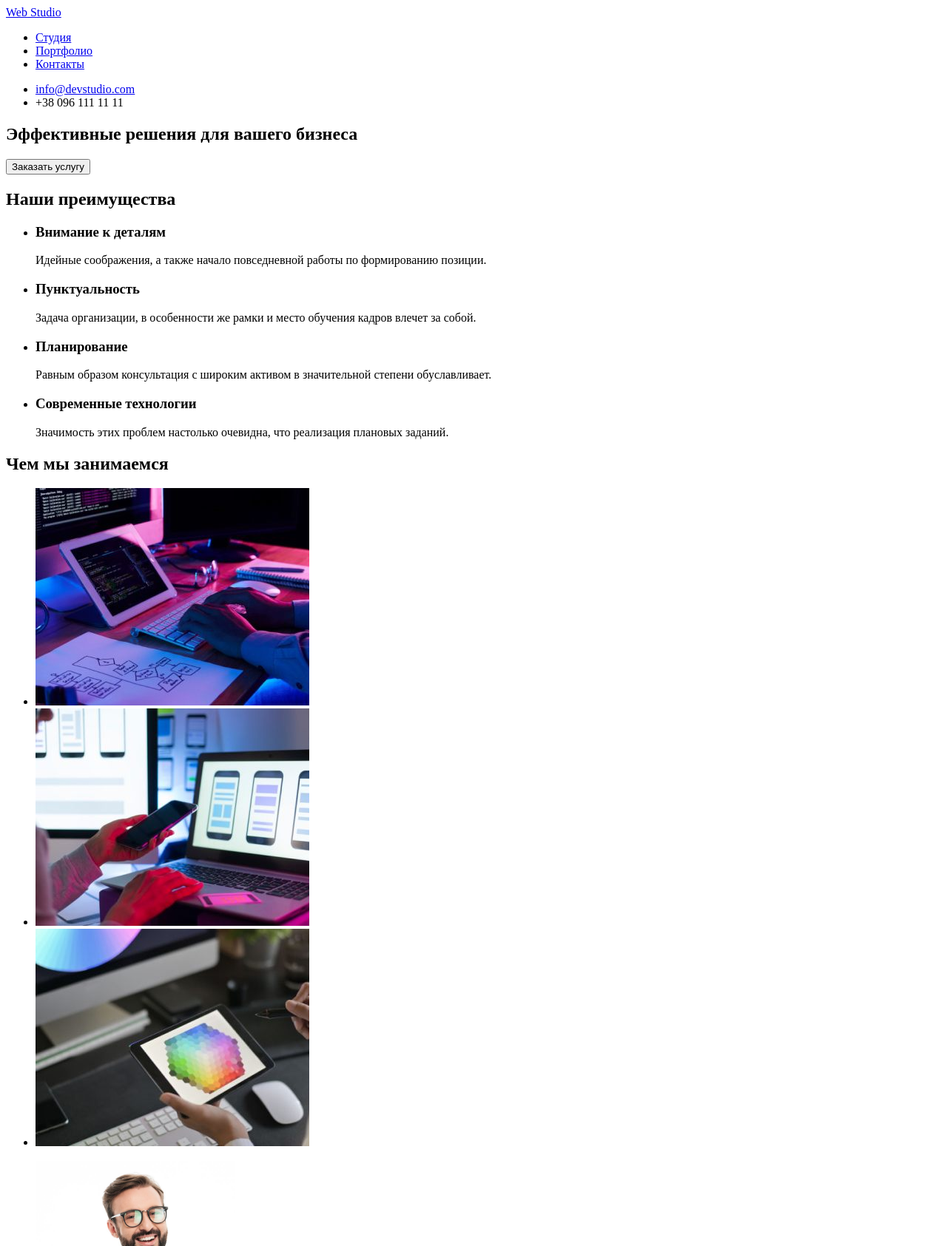
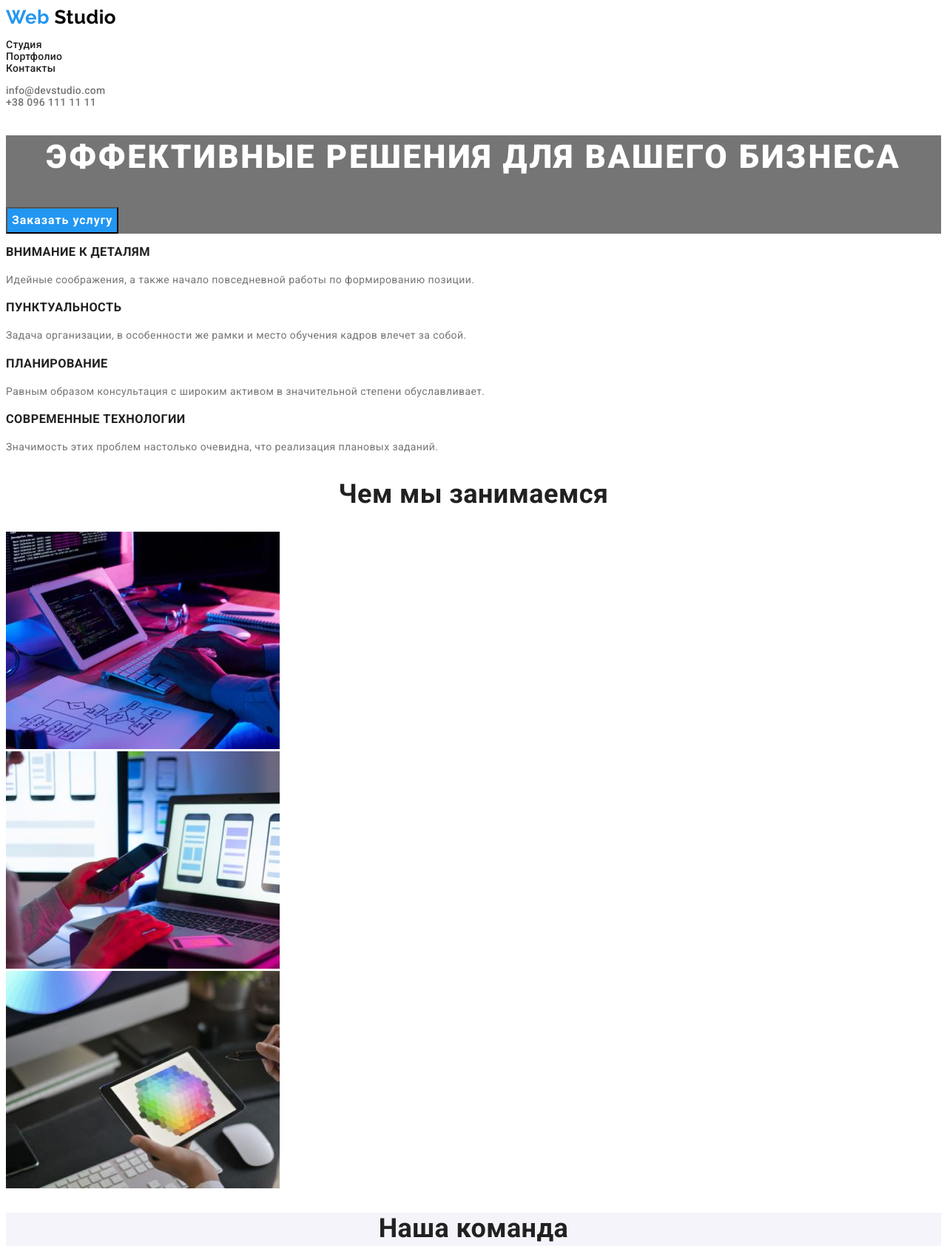
Before and after one commit to stets-js/goit-markup-hw-02, a plain HTML site: page index.html in a window 1280 px wide. Shown: the top 1685 px of the page at 74% size. Drawn offline with Linux system fonts and the light colour scheme.

Commit message:
Добавляет стили для Главной

```diff
--- /dev/null
+++ b/css/styles.css
@@ -0,0 +1,186 @@
+:root {
+  --main-bg: #ffffff;
+  --secondary-bg: #f5f4fa;
+  --accent: #2196f3;
+  --main-text: #757575;
+  --title-text: #212121;
+}
+
+body {
+  background-color: var(--main-bg);
+  color: var(--main-text);
+  font-family: "Roboto", sans-serif;
+  letter-spacing: 0.03em;
+  font-size: 14px;
+}
+
+/********************** Header *****************************/
+
+.logo {
+  color: #000000;
+  text-decoration: none;
+  font-family: Raleway, sans-serif;
+  font-size: 26px;
+  line-height: 1.2;
+}
+
+.logo span {
+  color: var(--accent);
+}
+.nav-list {
+  list-style-type: none;
+  padding-left: 0;
+  font-weight: 500;
+  line-height: 1.14;
+  letter-spacing: 0.02em;
+}
+.nav-list a {
+  text-decoration: inherit;
+  color: var(--title-text);
+}
+
+.nav-list a:hover,
+.contact-list a:hover,
+.nav-list a:focus,
+.contact-list a:focus {
+  color: var(--accent);
+}
+.contact-list {
+  list-style-type: none;
+  padding-left: 0;
+  font-weight: 500;
+  line-height: 1.14;
+  letter-spacing: 0.02em;
+}
+.contact-list a {
+  color: inherit;
+  text-decoration: inherit;
+}
+
+/************************* MAIN ***************************/
+/* временный фон HERO */
+.hero {
+  background-color: var(--main-text);
+}
+
+.hero h1 {
+  color: #ffffff;
+  font-weight: 900;
+  font-size: 44px;
+  line-height: 1.36;
+  text-align: center;
+  letter-spacing: 0.06em;
+  text-transform: uppercase;
+}
+.hero-button:hover,
+.hero-button:focus {
+  background-color: #ffffff;
+  color: var(--accent);
+}
+.hero-button {
+  background-color: var(--accent);
+  color: #ffffff;
+  font-family: inherit;
+  font-weight: 700;
+  font-size: 16px;
+  line-height: 1.87;
+  text-align: center;
+  letter-spacing: 0.06em;
+  cursor: pointer;
+}
+
+/*** benefits ***/
+
+.benefits h2 {
+  display: none;
+}
+.benefits h3 {
+  color: var(--title-text);
+  font-weight: 700;
+  line-height: 1.14;
+  text-transform: uppercase;
+}
+
+.benefits-list {
+  list-style-type: none;
+  padding-left: 0;
+  line-height: 1.71;
+}
+
+/***** activity *****/
+.activity h2 {
+  color: var(--title-text);
+  font-weight: 700;
+  font-size: 36px;
+  line-height: 1.17;
+  text-align: center;
+}
+
+.activity-list {
+  list-style-type: none;
+  padding-left: 0;
+}
+
+/***** team *****/
+.team {
+  background-color: var(--secondary-bg);
+}
+.team h2 {
+  color: var(--title-text);
+  font-weight: 700;
+  font-size: 36px;
+  line-height: 1.17;
+  text-align: center;
+}
+.team h3 {
+  color: var(--title-text);
+  font-weight: 500;
+  font-size: 16px;
+  line-height: 1.19;
+  text-align: center;
+}
+
+.team-list {
+  padding-left: 0;
+  font-size: 16px;
+  line-height: 1.19;
+  text-align: center;
+}
+
+/*************************** footer *****************************/
+.footer-info {
+  background-color: #2f303a;
+}
+
+.logo-footer {
+  color: #ffffff;
+  text-decoration: inherit;
+  font-family: Raleway;
+  font-weight: 700;
+  font-size: 26px;
+  line-height: 1.19;
+}
+
+.logo-footer span {
+  color: var(--accent);
+}
+
+.footer-list {
+  list-style-type: none;
+  padding-left: 0;
+  line-height: 1.71;
+}
+
+.footer-list a {
+  color: rgba(255, 255, 255, 0.6);
+  text-decoration: inherit;
+}
+.footer-list address {
+  color: #ffffff;
+  font-family: inherit;
+  font-style: inherit;
+}
+.footer-list a:hover,
+.footer-list a:focus {
+  color: #ffffff;
+}
--- a/index.html
+++ b/index.html
@@ -4,21 +4,26 @@
     <meta charset="UTF-8">
     <meta name="viewport" content="width=device-width, initial-scale=1.0">
     <title>WebStudio</title>
-</head>
+    <link rel="preconnect" href="https://fonts.googleapis.com">
+    <link rel="preconnect" href="https://fonts.gstatic.com" crossorigin>
+    <link href="https://fonts.googleapis.com/css2?family=Raleway:wght@700&family=Roboto:wght@400;500;700;900&display=swap"
+        rel="stylesheet">
+    <link rel="stylesheet" href="./css/styles.css">
+    </head>
 <body>
     <!--Шапка страницы-->
     <header>
         <nav>
-            <a href="/" class="logo-header" lang="en"> <span class="logo-web">Web</span> Studio</a>
+            <a href="/" class="logo" lang="en"> <span>Web</span> Studio</a>
             <ul class="nav-list">
-                <li><a href="./studio.html" class="nav-studio">Студия</a></li>
-                <li><a href="./portfolio.html" class="nav-portfolio">Портфолио</a></li>
-                <li><a href="./contacts.html" class="nav-contacts">Контакты</a></li>
+                <li><a href="./studio.html">Студия</a></li>
+                <li><a href="./portfolio.html">Портфолио</a></li>
+                <li><a href="./contacts.html">Контакты</a></li>
             </ul>
         </nav>
         <ul class="contact-list">
-            <li><a href="mailto:info@devstudio.com" class="header-email">info@devstudio.com</a></li>
-            <li><a href="tel:+380961111111" class="header-phone"></a>+38 096 111 11 11</li>
+            <li><a href="mailto:info@devstudio.com">info@devstudio.com</a></li>
+            <li><a href="tel:+380961111111">+38 096 111 11 11</a></li>
         </ul>
 
     </header>
@@ -26,65 +31,65 @@
     <main>
         <!--Герой-->
         <section class="hero">
-            <h1 class="hero-h1">Эффективные решения для вашего бизнеса</h1>
-            <form action="button">
+            <h1>Эффективные решения для вашего бизнеса</h1>
                 <button type="button" class="hero-button">Заказать услугу</button>
-            </form>
+
         </section>
         <!--Преимущества-->
         <section class="benefits">
-            <h2 class="benefits-h2">Наши преимущества</h2>
+            <h2>Наши преимущества</h2>
             <ul class="benefits-list">
-                <li class="first-benefit">
-                    <h3 class="first-benefit-h3">Внимание к деталям</h3>
-                    <p class="first-benefit-text">Идейные соображения, а также начало повседневной работы по формированию позиции.</p>
+                <li>
+                    <h3>Внимание к деталям</h3>
+                    <p>Идейные соображения, а также начало повседневной работы по формированию позиции.</p>
                 </li>
-                <li class="second-benefit">
-                    <h3 class="second-benefit-h3">Пунктуальность</h3>
-                    <p class="second-benefit-text">Задача организации, в особенности же рамки и место обучения кадров влечет за собой.</p>
+                <li>
+                    <h3>Пунктуальность</h3>
+                    <p>Задача организации, в особенности же рамки и место обучения кадров влечет за собой.</p>
                 </li>
-                <li class="third-benefit">
-                    <h3 class="third-benefit-h3">Планирование</h3>
-                    <p class="third-benefit-text">Равным образом консультация с широким активом в значительной степени обуславливает.</p>
+                <li>
+                    <h3>Планирование</h3>
+                    <p>Равным образом консультация с широким активом в значительной степени обуславливает.</p>
                 </li>
-                <li class="fourth-benefit">
-                    <h3 class="fourth-benefit-h3">Современные технологии</h3>
-                    <p class="fourth-benefit-text">Значимость этих проблем настолько очевидна, что реализация плановых заданий.</p>
+                <li >
+                    <h3>Современные технологии</h3>
+                    <p>Значимость этих проблем настолько очевидна, что реализация плановых заданий.</p>
                 </li>
             </ul>
         </section>
         <!--Чем мы занимаемся-->
         <section class="activity">
-            <h2 class="activity-h2">Чем мы занимаемся</h2>
+            <h2>Чем мы занимаемся</h2>
             <ul class="activity-list">
-                <li class="first-activity"><img src="./images/box1.jpg" alt="Верстка сайта" width="370"></li>
-                <li class="second-activity"><img src="./images/box2.jpg" alt="Адаптивная верстка для мобильных устройств" width="370"></li>
-                <li class="third-activity"><img src="./images/box3.jpg" alt="Дизайн" width="370"></li>
+                <li><img src="./images/box1.jpg" alt="Верстка сайта" width="370"></li>
+                <li><img src="./images/box2.jpg" alt="Адаптивная верстка для мобильных устройств" width="370"></li>
+                <li><img src="./images/box3.jpg" alt="Дизайн" width="370"></li>
             </ul>
 
         </section>
         <!--Наша команда-->
         <section class="team">
+            <h2>Наша команда</h2>
             <ul class="team-list">
                 <li>
                     <img src="./images/Ihor.jpg" alt="Фото Игорь Демьяненко" width="270">
-                    <h3 class="team-list-Ihor-h3">Игорь Демьяненко</h3>
-                    <p class="Ihor-position">Product Designer</p>
+                    <h3>Игорь Демьяненко</h3>
+                    <p>Product Designer</p>
                 </li>
                 <li>
                     <img src="./images/Olha.jpg" alt="Фото Ольга Репина" width="270">
-                    <h3 class="team-list-Olha-h3">Ольга Репина</h3>
-                    <p class="Olha-position">Frontend Developer</p>
+                    <h3>Ольга Репина</h3>
+                    <p>Frontend Developer</p>
                 </li>
                 <li>
                     <img src="./images/Nykolai.jpg" alt="Фото Николай Тарасов" width="270">
-                    <h3 class="team-list-Nykolai-h3">Николай Тарасов</h3>
-                    <p class="Nykolai-position">Marketing</p>
+                    <h3>Николай Тарасов</h3>
+                    <p>Marketing</p>
                 </li>
                 <li>
                     <img src="./images/Mykhail.jpg" alt="Фото Михаил Ермаков" width="270">
-                    <h3 class="team-list-Mykhail-h3">Михаил Ермаков</h3>
-                    <p class="Mykhail-position">Product Designer</p>
+                    <h3>Михаил Ермаков</h3>
+                    <p>Product Designer</p>
                 </li>
             </ul>
 
@@ -93,11 +98,11 @@
     <!--Футер-->
     <footer>
        <div class="footer-info">
-            <a href="/" class="logo-footer" lang="en"> <span class="logo-web">Web</span> Studio</a>
+            <a href="/" class="logo-footer" lang="en"> <span>Web</span> Studio</a>
             <ul class="footer-list">
-                <li class="footer-address"><address>г. Киев, пр-т Леси Украинки, 26</address></li>
-                <li class="footer-email"><a href="mailto:info@example.com">info@example.com</a></li>
-                <li class="footer-phone"><a href="tel:+380991111111"></a>+38 099 111 11 11</li>
+                <li><address>г. Киев, пр-т Леси Украинки, 26</address></li>
+                <li><a href="mailto:info@example.com">info@example.com</a></li>
+                <li><a href="tel:+380991111111">+38 099 111 11 11</a></li>
             </ul>
        </div>
     </footer>
```
